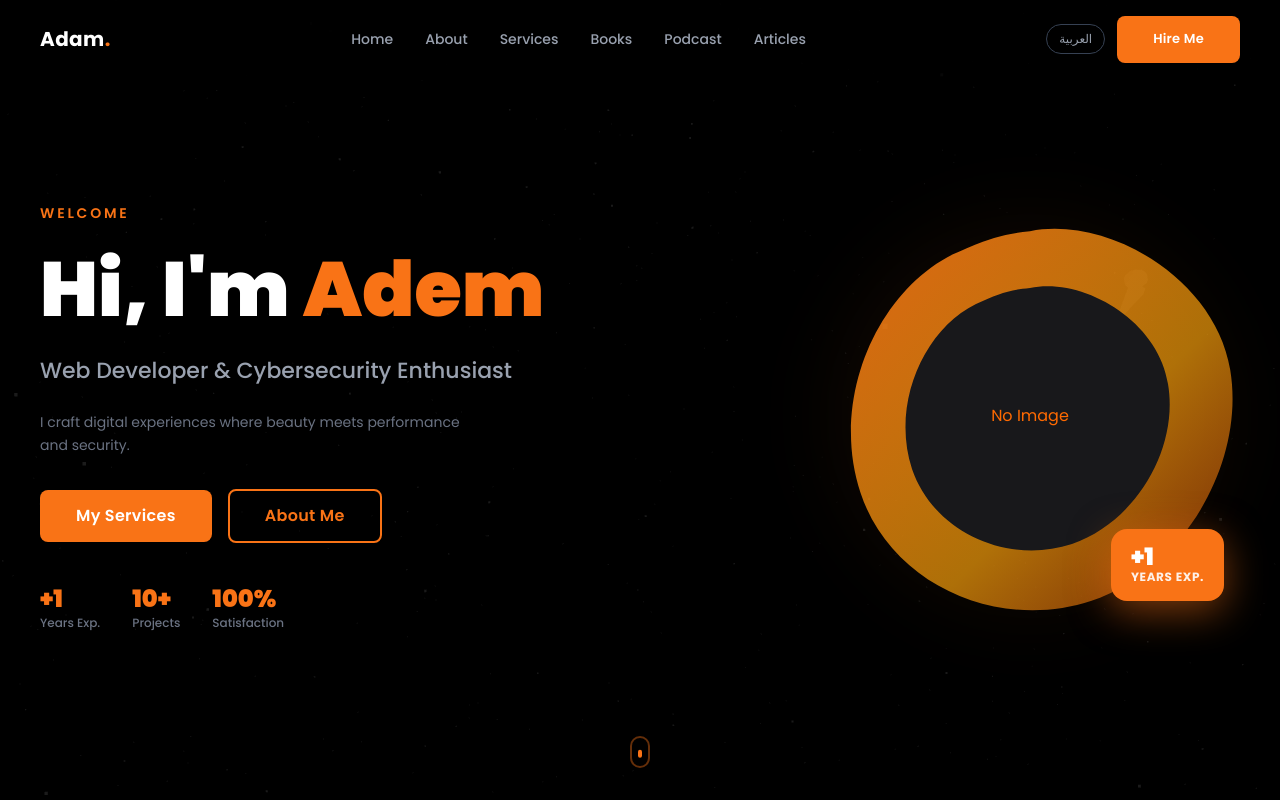
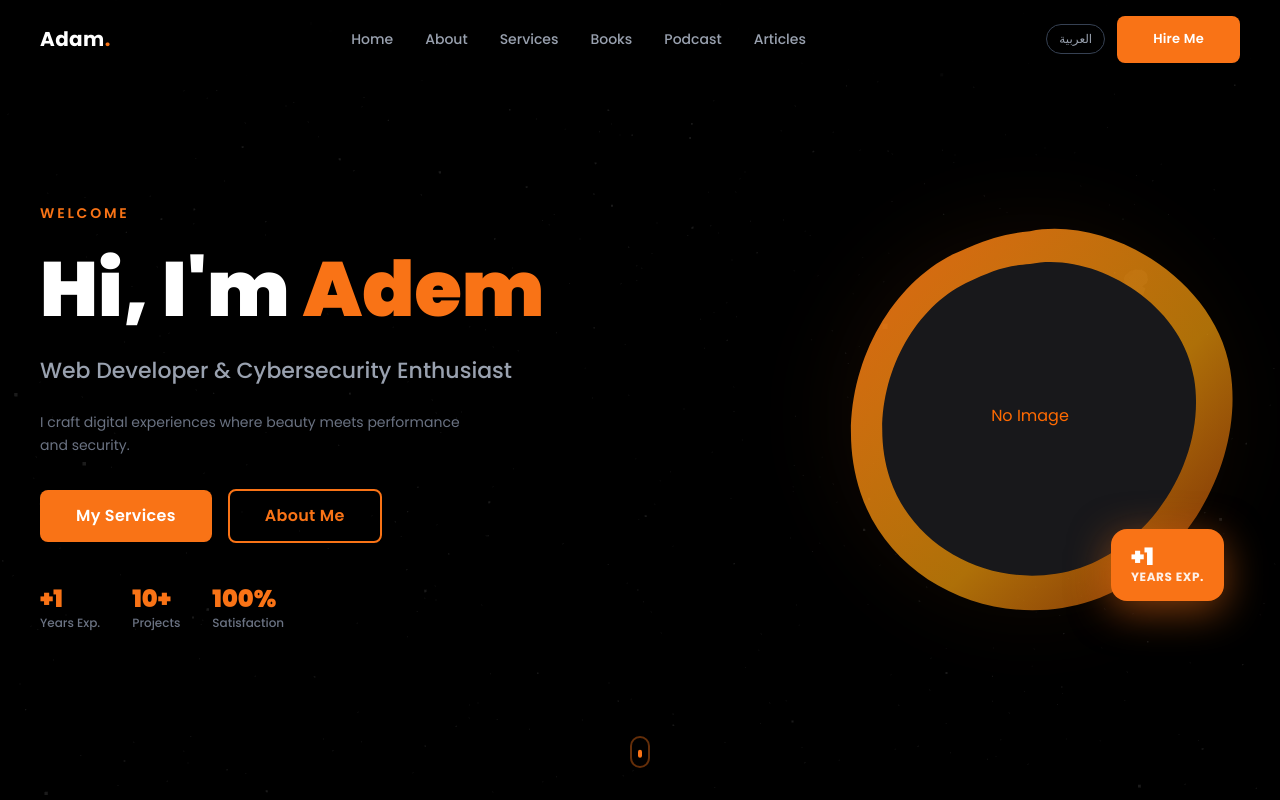
Before and after one commit to bx2-labs/platformadem, a React (Vite) app in the folder sirian-vercel/: page / in a window 1280 px wide. Shown: the top 800 px of the page. Built offline with nearby package versions, Linux system fonts and the light colour scheme; no server answers; the database is empty.

Commit message:
Increase dimensions and adjust clipPath in HeroSection

```diff
--- a/sirian-vercel/src/components/HeroSection.tsx
+++ b/sirian-vercel/src/components/HeroSection.tsx
@@ -167,10 +167,10 @@ export default function HeroSection({ lang, onNav }: HeroSectionProps) {
             <div
               className="relative z-10 overflow-hidden"
               style={{
-                width: 320,
-                height: 320,
+                width: 380,
+                height: 380,
                 // استخدام الـ path بنسبة مئوية أو إحداثيات مدروسة ليتوسط الصورة
-                clipPath: "path('M160,32 C213,21 288,64 298,128 C309,192 266,266 202,288 C138,309 64,277 42,213 C21,149 53,74 106,48 C128,38 138,34 160,32 Z')",
+                clipPath: "path('M190,38 C253,25 342,76 354,152 C367,228 316,316 240,342 C164,367 76,329 50,253 C25,177 63,88 126,57 C152,45 164,40 190,38 Z')",
               }}
             >
               {profileImg ? (
@@ -181,7 +181,7 @@ export default function HeroSection({ lang, onNav }: HeroSectionProps) {
   style={{
     // center 10% للكمبيوتر و center 5% للهاتف لضمان عدم ضياع ملامح الوجه
     objectPosition: "center 10%",
-    transform: "scale(1.25)",
+    transform: "scale(1.35)",
     width: "100%",
     height: "100%"
   }}
```
